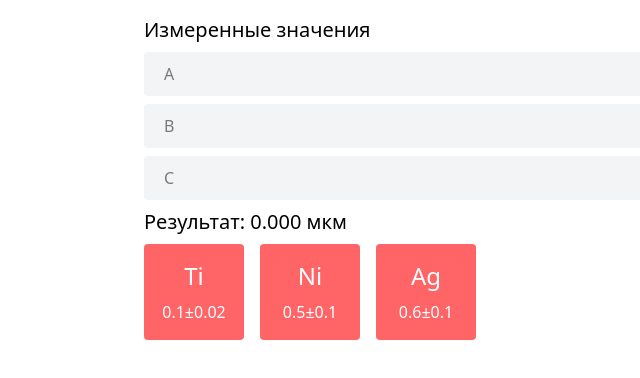
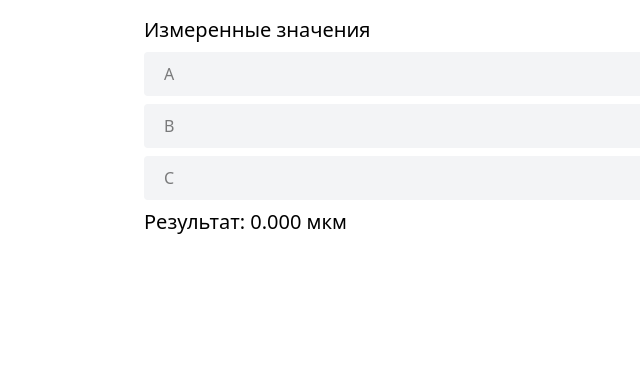
Before and after one commit to onegafchik/ti-ni-ag-calc, a React (Vite) app: page / in a window 1280 px wide. Shown: the top 378 px of the page, without its empty margins (0-640 px from the left). Built offline with nearby package versions, Linux system fonts and the light colour scheme.

Commit message:
remove notes list

```diff
--- a/src/App.tsx
+++ b/src/App.tsx
@@ -1,7 +1,6 @@
 import { FC, useEffect, useState } from "react"
 import { NumberField } from "@/components/NumberField"
 import { calculateDepth } from "./utils"
-import { NotesList } from "./components/NotesList"
 
 export const App: FC = () => {
   const [depth, setDepth] = useState<number>(0)
@@ -34,7 +33,6 @@ export const App: FC = () => {
         />
       </div>
       <div className="my-2 font-medium text-xl">Результат: {depth.toFixed(3)} мкм</div>
-      <NotesList depth={depth} />
     </div>
   )
 }
--- a/src/components/Note.tsx
+++ /dev/null
@@ -1,21 +0,0 @@
-import { getIsWrongDepth } from "@/utils"
-import { FC } from "react"
-
-interface NoteProps {
-  title: string
-  needfulDepth: number
-  inaccuracy: number
-  depth: number
-}
-
-export const Note: FC<NoteProps> = ({ title, needfulDepth, inaccuracy, depth }) => {
-  return (
-    <div
-      className={`p-4 w-[100px] flex flex-col items-center rounded ${
-        getIsWrongDepth(depth, needfulDepth, inaccuracy) ? "bg-red-400" : "bg-green-400"
-      }`}>
-      <div className="mb-2 inline text-white text-2xl font-medium">{title}</div>
-      <div className="inline text-white">{`${needfulDepth}±${inaccuracy}`}</div>
-    </div>
-  )
-}
--- a/src/components/NotesList.tsx
+++ /dev/null
@@ -1,27 +0,0 @@
-import { FC } from "react"
-import { Note } from "./Note"
-
-export const NotesList: FC<{ depth: number }> = ({ depth }) => {
-  return (
-    <div className="flex gap-4">
-      <Note
-        title="Ti"
-        needfulDepth={0.1}
-        inaccuracy={0.02}
-        depth={depth}
-      />
-      <Note
-        title="Ni"
-        needfulDepth={0.5}
-        inaccuracy={0.1}
-        depth={depth}
-      />
-      <Note
-        title="Ag"
-        needfulDepth={0.6}
-        inaccuracy={0.1}
-        depth={depth}
-      />
-    </div>
-  )
-}
```
